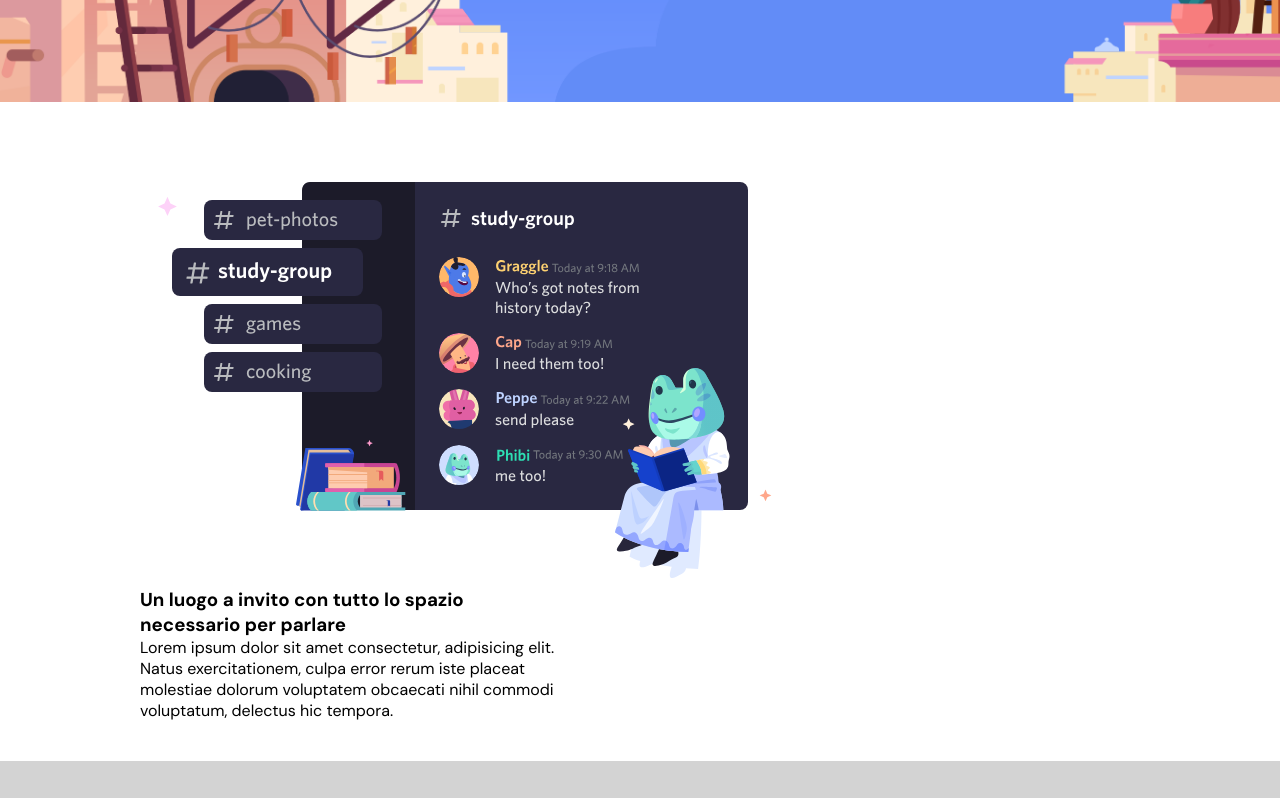
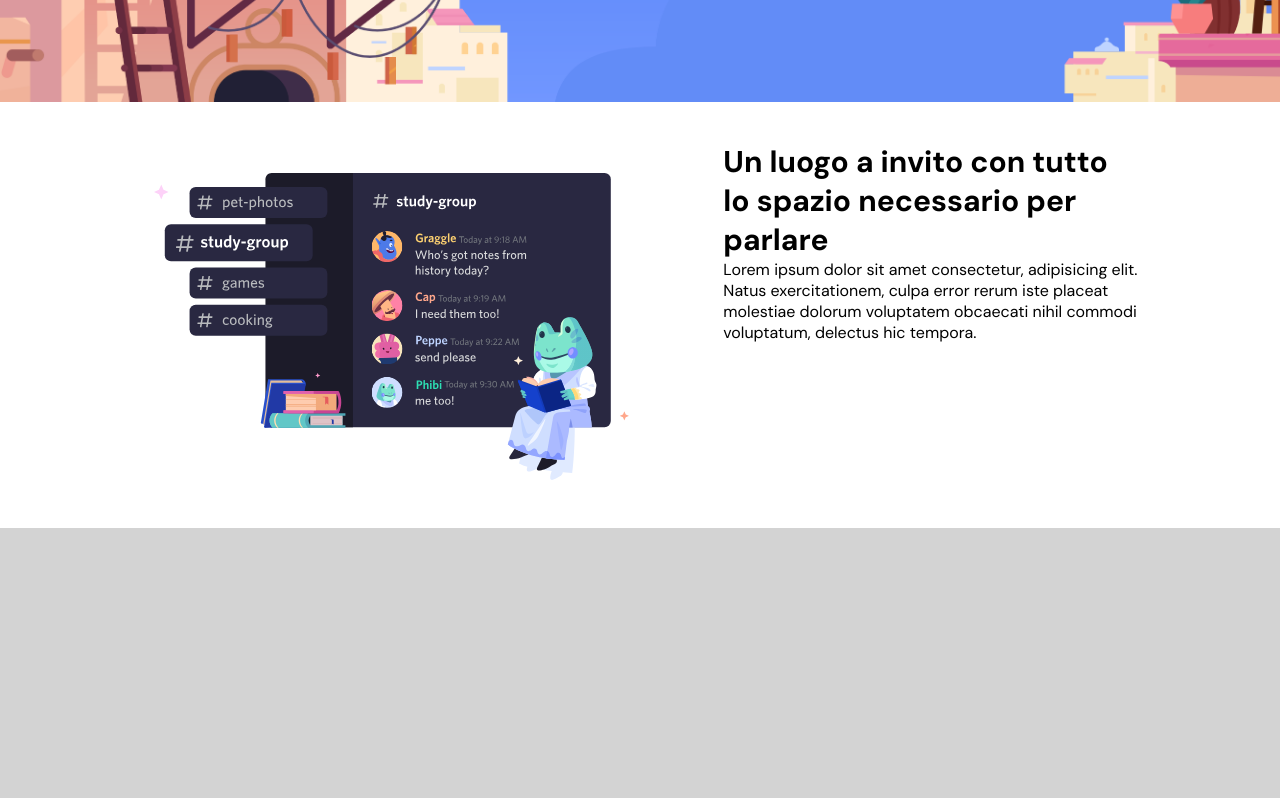
Before and after one commit to FrancescoBuonomoWork/htmlcss-discord, a plain HTML site: page index.html in a window 1280 px wide. Shown: the part 578-1376 px from the top of the page. Drawn offline with Linux system fonts and the light colour scheme.

Commit message:
add css section-seven-five

```diff
--- a/css/style.css
+++ b/css/style.css
@@ -141,10 +141,19 @@ a {
     background-color: white;
     padding: 40px;
 }
-.section-seven-five__img .img{
-    max-width:
+.section-seven-five__img {
+    width: 90%;
 }
+.section-seven-five .col-5 {
 
+}
+.section-seven-five__title {
+    font-weight: 700;
+    font-size: 30px;
+}
+.section-seven-five__p {
+    font-size: 16px;
+}
 /* ultima sezione main  */
 .section-twelve {
     background-color: lightgray;
```
Also changed, not shown: index.html (+1 -1 lines).
